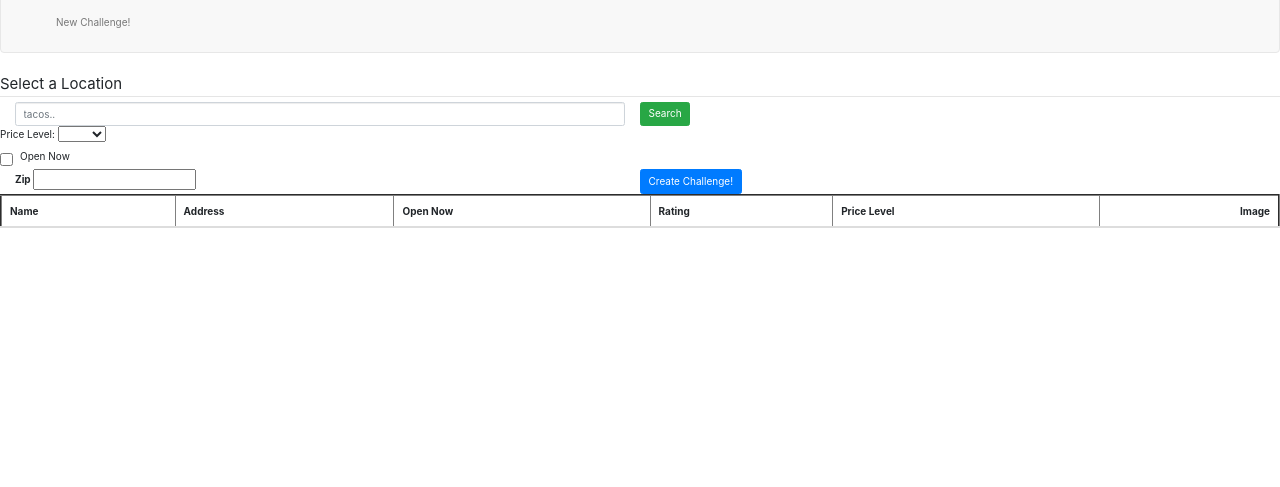
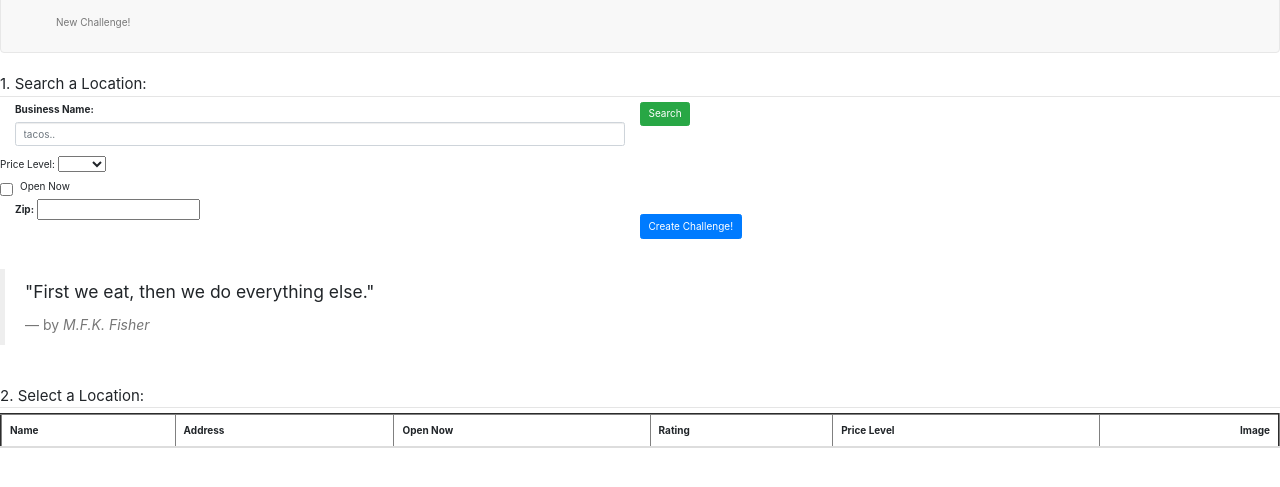
Before and after one commit to johnlee94/Project4, a website: page client/index.html at #!/yelp/new in a window 1280 px wide. Shown: the part 109-596 px from the top of the page. Drawn offline with nearby package versions, Linux system fonts and the light colour scheme; no server answers.

Commit message:
still working on styling

```diff
--- a/client/css/style.css
+++ b/client/css/style.css
@@ -11,7 +11,7 @@
 }
 
 .selected {
-  background-color: red
+  background-color: #e53c37
 }
 
 #brandImage {
--- a/client/templates/yelpSearchPage.html
+++ b/client/templates/yelpSearchPage.html
@@ -32,23 +32,26 @@
 
   <form class="form-horizontal">
     <fieldset>
-      <legend>Select a Location</legend>
+      <legend>1. Search a Location:</legend>
 
       <div class="col-xs-6">
-        <input type="search" class="form-control" ng-model="yelpCtrl.search.term" placeholder="tacos..">
+        <label>Business Name:</label>
+        <input type="search" class="form-control" ng-model="yelpCtrl.search.term" placeholder="tacos.." style='display:inline-block' required>
       </div>
+      <a ng-click='yelpCtrl.yelpSearch()' style='display:inline-block'class="btn btn-success">Search</a>
 
-      <a ng-click='yelpCtrl.yelpSearch()' class="btn btn-success">Search</a>
+      <br>
+      <br>
+      <br>
 
 
-      <div>
       Price Level: <select name="pricelevels" ng-model="yelpCtrl.search.price">
       <option value="1">$</option>
       <option value="2">$$</option>
       <option value="3">$$$</option>
       <option value="4">$$$$</option>
     </select>
-  </div>
+
 
           <div class="checkbox">
             <label>
@@ -57,10 +60,10 @@
           </div>
 
           <div class="col-xs-6">
-            <label>Zip</label>
+            <label>Zip:</label>
           <input type="text" ng-model='yelpCtrl.search.zip'>
         </div>
-
+        <br>
 
 
 
@@ -68,6 +71,22 @@
 
     </fieldset>
   </form>
+
+  <br>
+  <br>
+
+
+  <blockquote>
+  <p>"First we eat, then we do everything else."</p>
+  <small>by <cite title="Source Title">M.F.K. Fisher</cite></small>
+  </blockquote>
+
+<br>
+<br>
+  <form class="form-horizontal">
+    <fieldset>
+      <legend>2. Select a Location:</legend>
+    </form>
 
   <table class="table table-striped" border='2px'>
     <thead>
```
Also changed, not shown: client/templates/home.html (+3 -4 lines).
